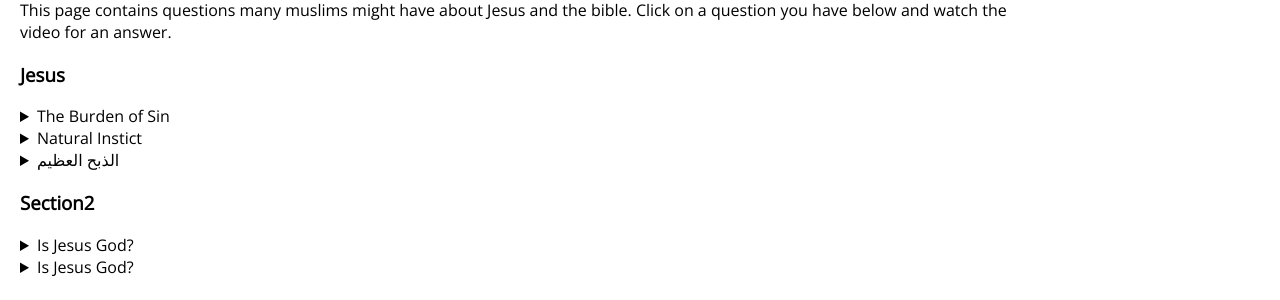
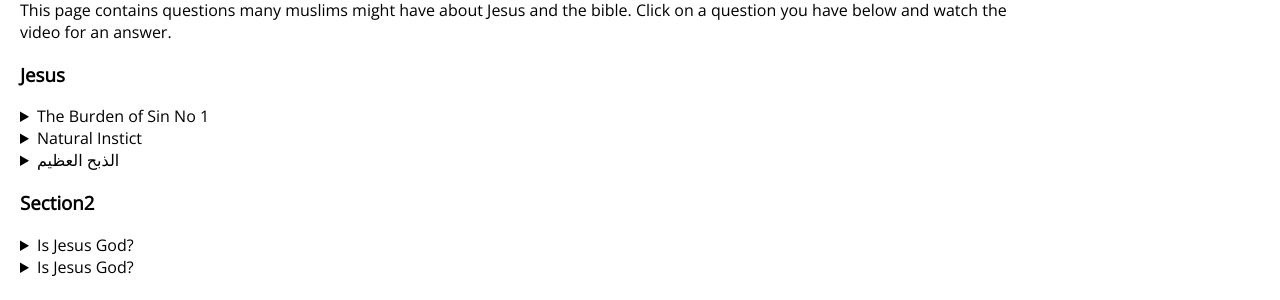
Before and after one commit to amentv/amentv, a Jekyll site: the page built from questions.md, in a window 1280 px wide. Shown: the part 483-783 px from the top of the page. Built offline with Jekyll 4.4.1, drawn with Linux system fonts in a browser that asks for light colours.

Commit message:
Update questions.md

```diff
--- a/questions.md
+++ b/questions.md
@@ -12,7 +12,7 @@ This page contains questions many muslims might have about Jesus and the bible.
 ### Jesus
 
 <details>
-    <summary>The Burden of Sin</summary>
+    <summary>The Burden of Sin No 1</summary>
     <iframe width="560" height="315" src="https://www.youtube.com/embed/7IVT6nTOJv8" title="YouTube video player" frameborder="0" allow="accelerometer; autoplay; clipboard-write; encrypted-media; gyroscope; picture-in-picture" allowfullscreen></iframe>
 </details>
 
```
